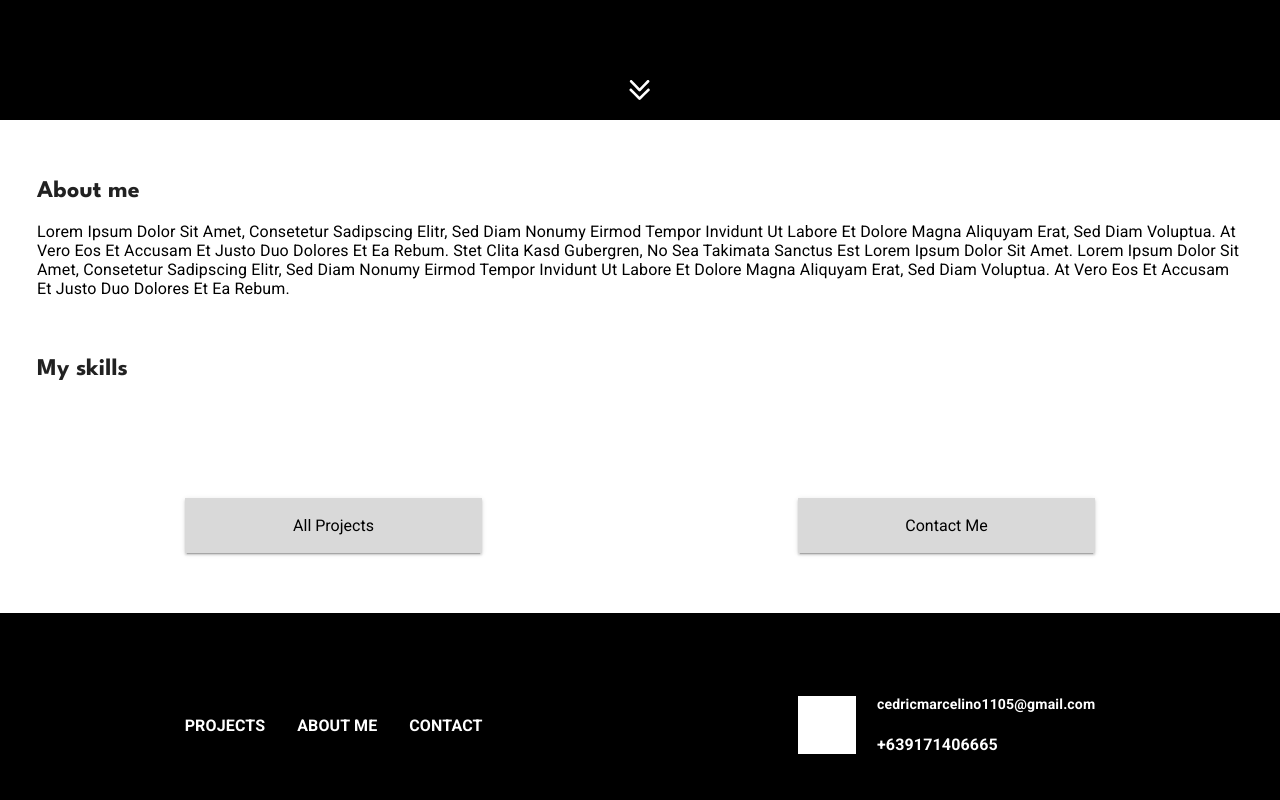
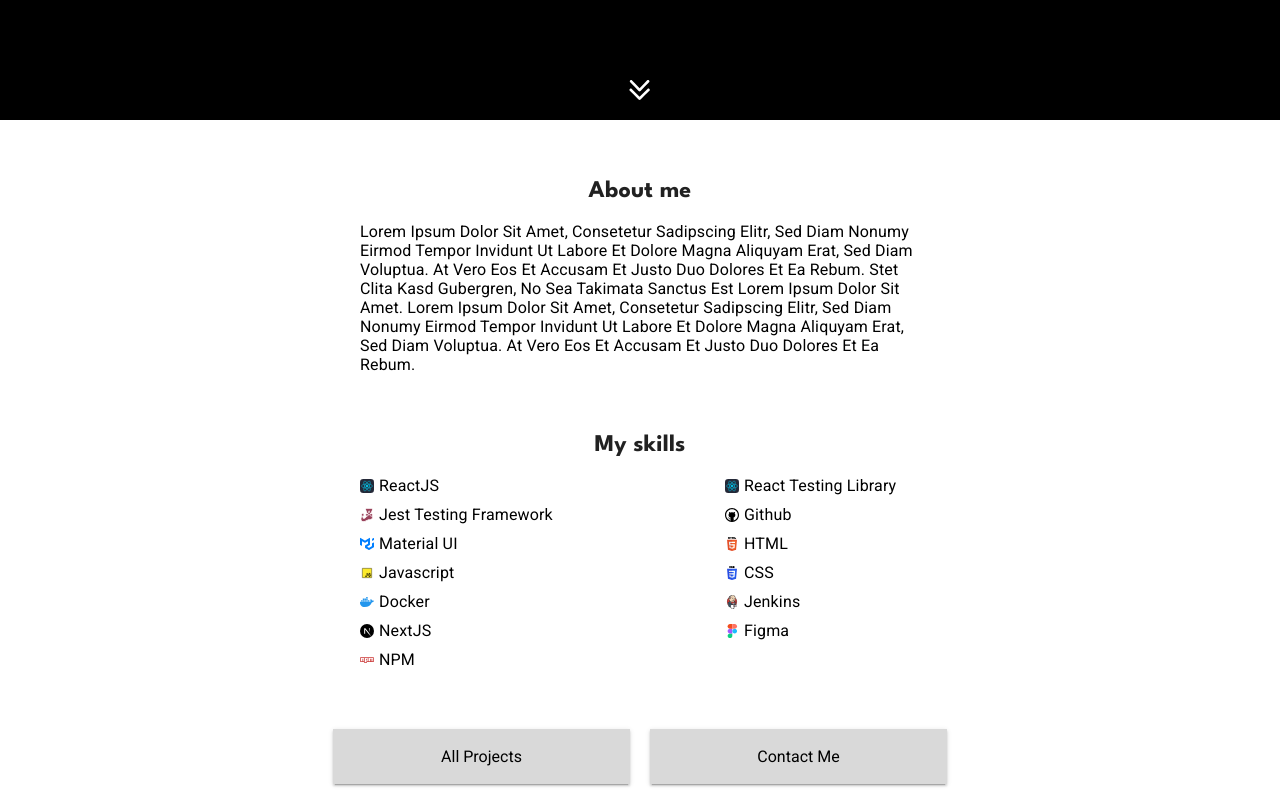
Before and after one commit to cedricmarcelino/portfolio, a Next.js app: page / in a window 1280 px wide. Shown: the part 680-1480 px from the top of the page. Built offline with nearby package versions, Linux system fonts and the light colour scheme.

Commit message:
added skills to home page

```diff
--- a/src/pages/home.module.css
+++ b/src/pages/home.module.css
@@ -1,6 +1,9 @@
 .homeContainer {
     padding: 60px 37px;
     padding-bottom: 30px;
+    display: flex;
+    flex-direction: column;
+    align-items: center;
 }
 
 .title {
@@ -14,6 +17,7 @@
 
 .content {
     margin-bottom: 60px;
+    max-width: 560px;
 }
 
 .skillsContainer{
@@ -21,16 +25,13 @@
     flex-direction: row;
     flex-wrap: wrap;
     margin-bottom: 60px;
+    column-gap: 51px;
+    row-gap: 10px;
+    justify-content: space-between;
+    max-width: 560px;
 }
 
-.projectsContainer{
-    display: flex;
-    flex-direction: row;
-    flex-wrap: wrap;
-    margin-bottom: 38px;
-}
-
-.buttonText, .content {
+.buttonText, .content, .skill {
     color: #000;
     font-family: var(--font-roboto);
     font-size: 16px;
@@ -59,3 +60,16 @@
     justify-content: center;
     column-gap: 20px;
 }
+
+.icon {
+    height: 14px;
+    width: 14px;
+}
+
+.skillContainer {
+    display: flex;
+    flex-direction: row;
+    column-gap: 5px;
+    min-width: 195px;
+    align-items: center;
+}
--- a/src/pages/index.tsx
+++ b/src/pages/index.tsx
@@ -3,6 +3,7 @@
 import { League_Spartan, Roboto } from 'next/font/google';
 import { useRouter } from 'next/navigation';
 import { ROUTE } from "@/constants/enum";
+import { CSSIcon, DockerIcon, FigmaIcon, GithubIcon, HTMLIcon, JavascriptIcon, JenkinsIcon, JestIcon, MUIIcon, NPMIcon, NextJSIcon, RTLIcon, ReactIcon } from "@/components/Icons";
 
 const spartan = League_Spartan({
   variable: '--font-spartan',
@@ -18,6 +19,60 @@
 
 export default function Home() {
   const router = useRouter()
+  const skills = [
+    {
+      icon: <ReactIcon className={styles.icon}/>,
+      skill: 'ReactJS'
+    },
+    {
+      icon: <RTLIcon className={styles.icon}/>,
+      skill: 'React Testing Library'
+    },
+    {
+      icon: <JestIcon className={styles.icon}/>,
+      skill: 'Jest Testing Framework'
+    },
+    {
+      icon: <GithubIcon className={styles.icon}/>,
+      skill: 'Github'
+    },
+    {
+      icon: <MUIIcon className={styles.icon}/>,
+      skill: 'Material UI'
+    },
+    {
+      icon: <HTMLIcon className={styles.icon}/>,
+      skill: 'HTML'
+    },
+    {
+      icon: <JavascriptIcon className={styles.icon}/>,
+      skill: 'Javascript'
+    },
+    {
+      icon: <CSSIcon className={styles.icon}/>,
+      skill: 'CSS'
+    },
+    {
+      icon: <DockerIcon className={styles.icon}/>,
+      skill: 'Docker'
+    },
+    {
+      icon: <JenkinsIcon className={styles.icon}/>,
+      skill: 'Jenkins'
+    },
+    {
+      icon: <NextJSIcon className={styles.icon}/>,
+      skill: 'NextJS'
+    },
+    {
+      icon: <FigmaIcon className={styles.icon}/>,
+      skill: 'Figma'
+    },
+    {
+      icon: <NPMIcon className={styles.icon}/>,
+      skill: 'NPM'
+    },
+  ]
 
   const handleNavigate = (route: ROUTE) => {
     router.push(route);
@@ -35,10 +90,16 @@
           My skills
         </Typography>
         <Box className={styles.skillsContainer}>
-
-        </Box>
-        <Box className={styles.projectsContainer}>
-
+          {skills.map((skill,value) => {
+            return(
+              <Box className={styles.skillContainer} key={value}>
+                {skill.icon}
+                <Typography className={`${styles.skill} ${roboto.variable}`}>
+                  {skill.skill}
+                </Typography>
+              </Box>
+            )
+          })}
         </Box>
         <Box className={styles.buttonsContainer}>
           <Button variant='contained' className={styles.button} onClick={() => {handleNavigate(ROUTE.PROJECTS)}}>
```
